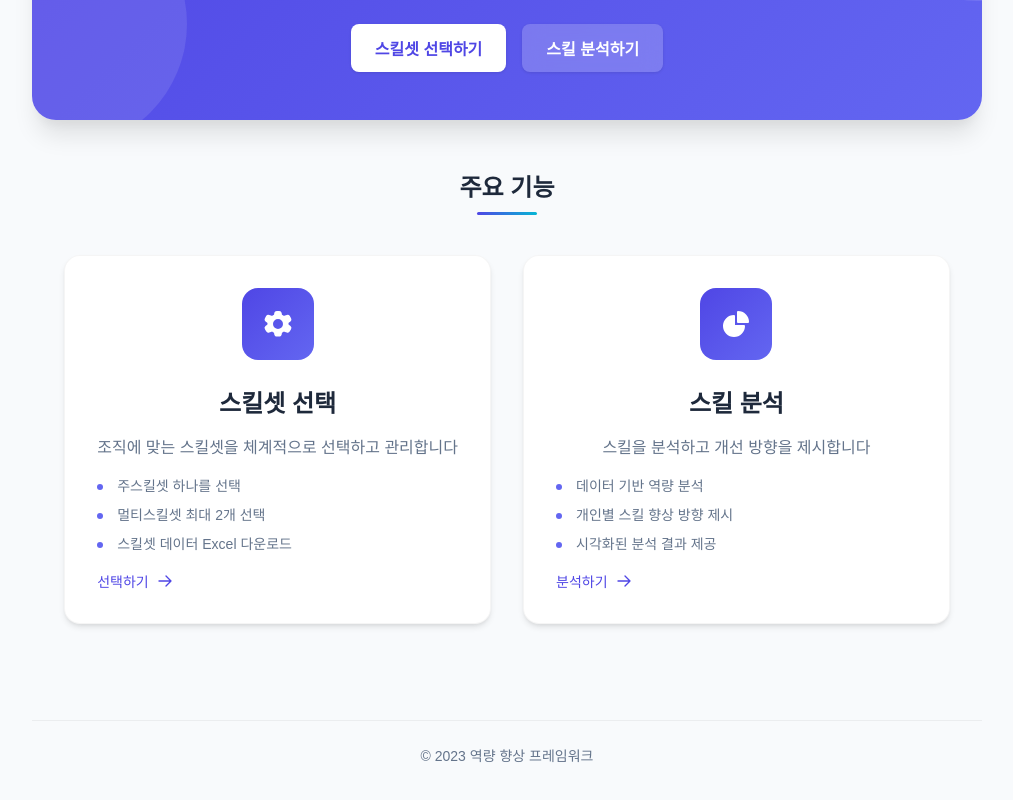
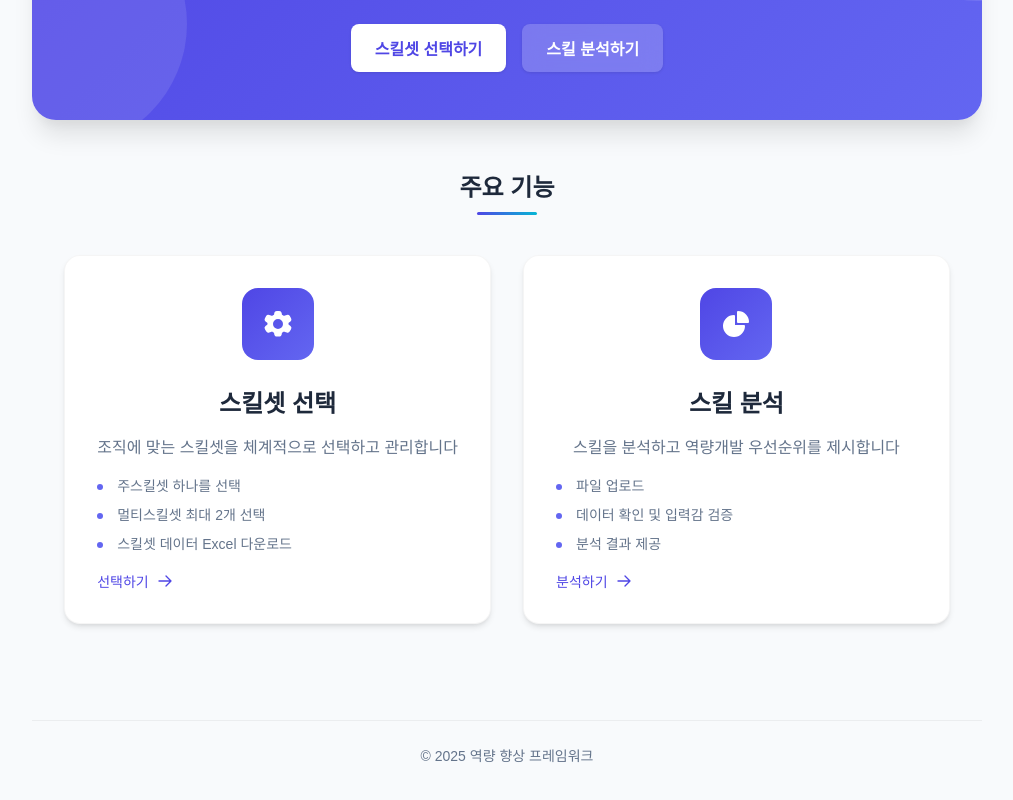
Before and after one commit to kingscom/skill, a React (Vite) app: page / in a window 1280 px wide. Shown: the part 202-1002 px from the top of the page, without its empty margins (133-1146 px from the left). Built offline with nearby package versions, Linux system fonts and the light colour scheme.

Commit message:
마이너수정

```diff
--- a/src/App.tsx
+++ b/src/App.tsx
@@ -69,11 +69,11 @@ function App() {
                   </svg>
                 </div>
                 <h3 className="card-title">스킬 분석</h3>
-                <p className="card-description">스킬을 분석하고 개선 방향을 제시합니다</p>
+                <p className="card-description">스킬을 분석하고 역량개발 우선순위를 제시합니다</p>
                 <ul className="card-features">
-                  <li>데이터 기반 역량 분석</li>
-                  <li>개인별 스킬 향상 방향 제시</li>
-                  <li>시각화된 분석 결과 제공</li>
+                  <li>파일 업로드</li>
+                  <li>데이터 확인 및 입력감 검증</li>
+                  <li>분석 결과 제공</li>
                 </ul>
                 <div className="card-action">
                   <span>분석하기</span>
@@ -87,7 +87,7 @@ function App() {
 
           {/* Footer */}
           <div className="main-footer">
-            <p>© 2023 역량 향상 프레임워크</p>
+            <p>© 2025 역량 향상 프레임워크</p>
           </div>
         </div>
       ) : currentView === 'selection' ? (
--- a/src/components/SkillFrequencyStep.tsx
+++ b/src/components/SkillFrequencyStep.tsx
@@ -500,7 +500,6 @@ const SkillFrequencyStep: React.FC<SkillFrequencyStepProps> = ({ onComplete, onP
 
       <div className="legend">
         <div className="legend-content-row">
-          <h4>그래프 범례</h4>
           <div className="legend-item-row">
             범례색상
             <div className="color-scale">
```
